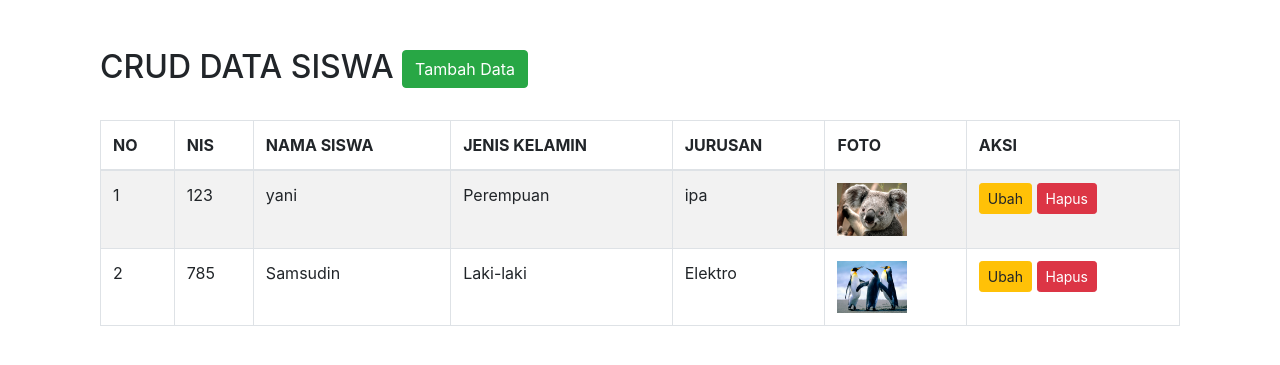
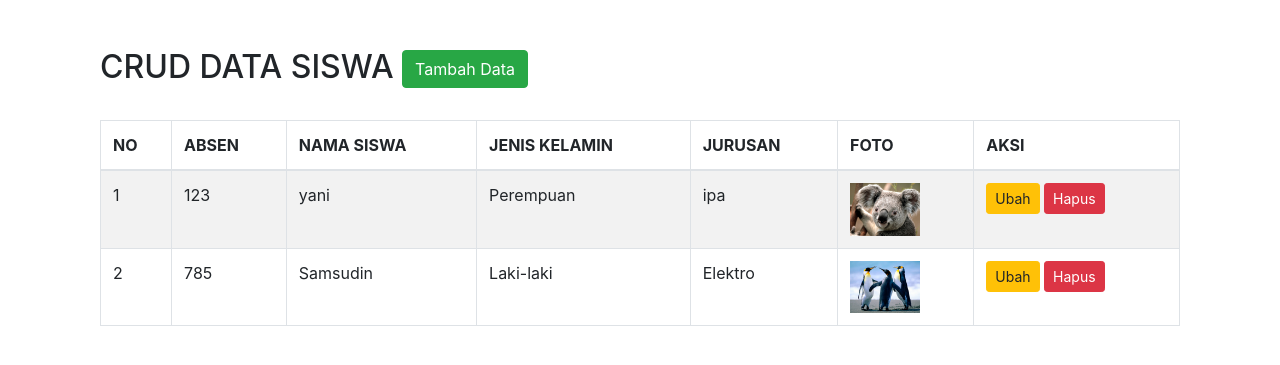
Before and after one commit to kachenchaney/data_siswa, a PHP site: page / in a window 1280 px wide. Shown: the top 365 px of the page. Run offline with PHP 8.4, Linux system fonts and the light colour scheme; data comes from the database, SQL or seed files in the repository.

Commit message:
index.php

```diff
--- a/index.php
+++ b/index.php
@@ -29,7 +29,7 @@ $koneksi = new mysqli ("localhost","root","","data_siswa");
 					<thead>
 						<tr>
 							<th>NO</th>
-							<th>NIS</th>
+							<th>ABSEN</th>
 							<th>NAMA SISWA</th>
 							<th>JENIS KELAMIN</th>
 							<th>JURUSAN</th>
```
